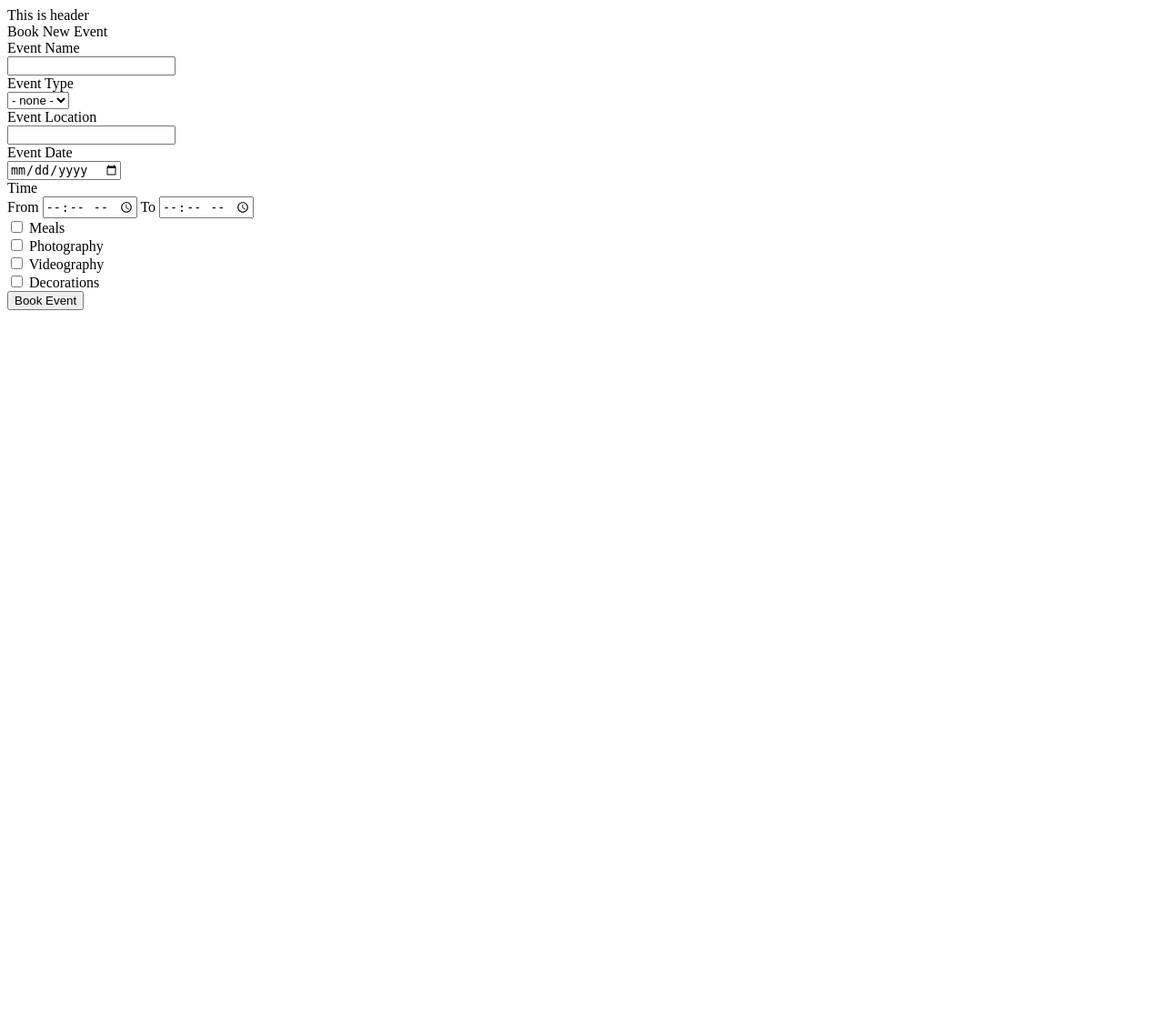
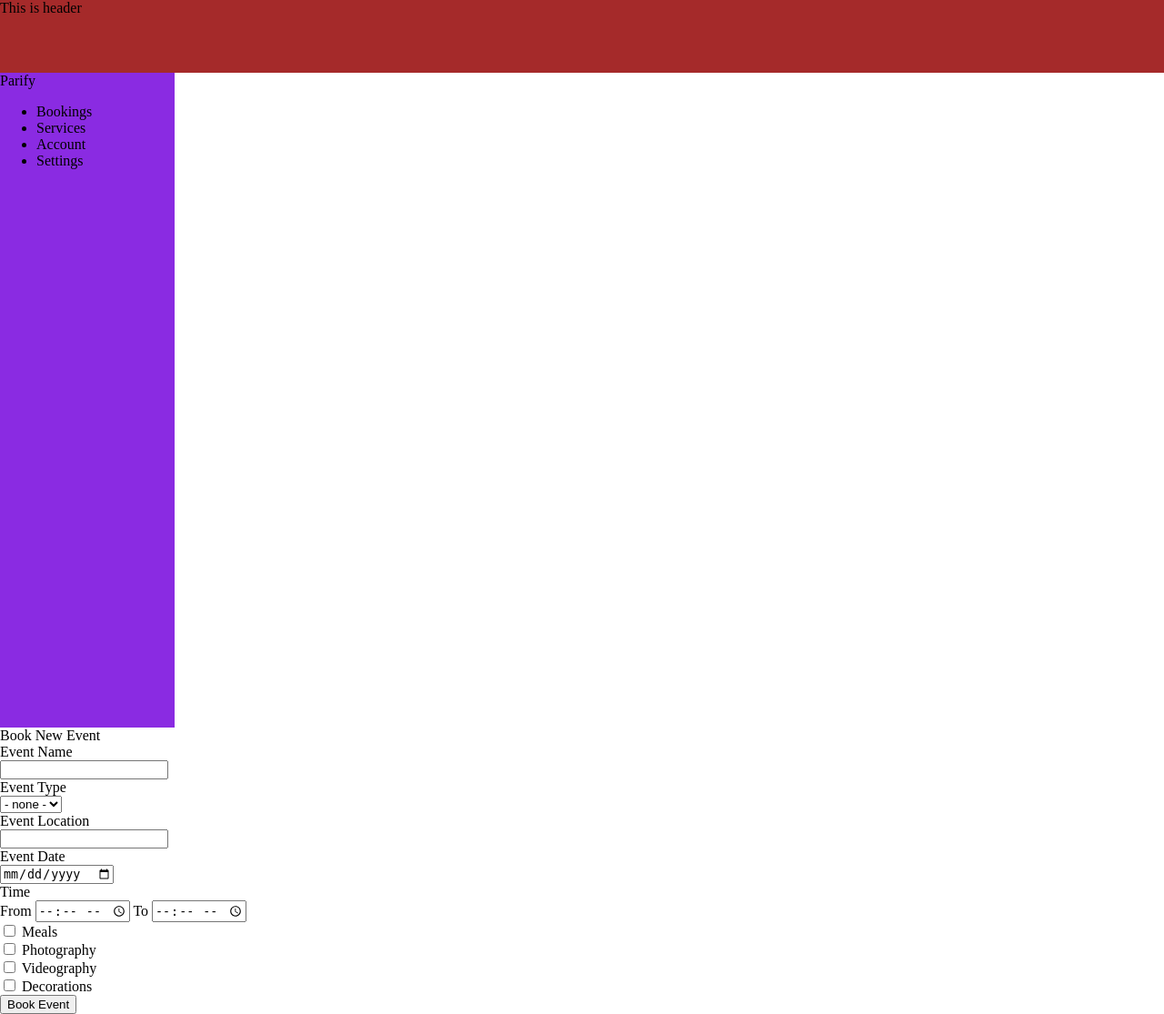
Before and after one commit to ThisuriAbeywardana/Partify, a PHP site: page /User/bookEvent.php in a window 1280 px wide. Shown: the whole page at 91% size. Before the commit the page ends 341 px from the top, so only its background shows below. Run offline with PHP 8.4, Linux system fonts and the light colour scheme.

Commit message:
just something

```diff
--- a/User/bookEvent.php
+++ b/User/bookEvent.php
@@ -1,5 +1,6 @@
 <?php
     include('../Includes/header.php');
+    include('../Includes/navbar.php');
 ?>
     <div class="container">
         <form action="../Controls/userControl.php" method="post">
--- /dev/null
+++ b/css/header.css
@@ -0,0 +1,4 @@
+.nav{
+    background-color: brown;
+    height: 10vh;
+}
--- /dev/null
+++ b/css/navbar.css
@@ -0,0 +1,10 @@
+body{
+    margin: 0;
+    padding: 0;
+}
+.navBar{
+    background-color: blueviolet;
+    height: 90vh;
+    width: 15%;
+
+}
--- a/includes/header.php
+++ b/includes/header.php
@@ -6,6 +6,7 @@
     <title>Book Event</title>
     <link rel="stylesheet" href="../css/bookEvent.css">
     <script src="../js/user.js" type="text/javascript"></script>
+    <link rel="stylesheet" href="../css/header.css">
 </head>
 <body>
-<nav>This is header</nav>
+<div class="nav">This is header</div>
--- a/includes/navbar.php
+++ b/includes/navbar.php
@@ -1,3 +1,10 @@
-<nav class="nav-bar">
-
+<link rel="stylesheet" href="../css/navbar.css">
+<nav class="navBar">
+    <label for="" class="title">Parify</label>
+    <ul>
+        <li>Bookings</li>
+        <li>Services</li>
+        <li>Account</li>
+        <li>Settings</li>
+    </ul>
 </nav>
```
